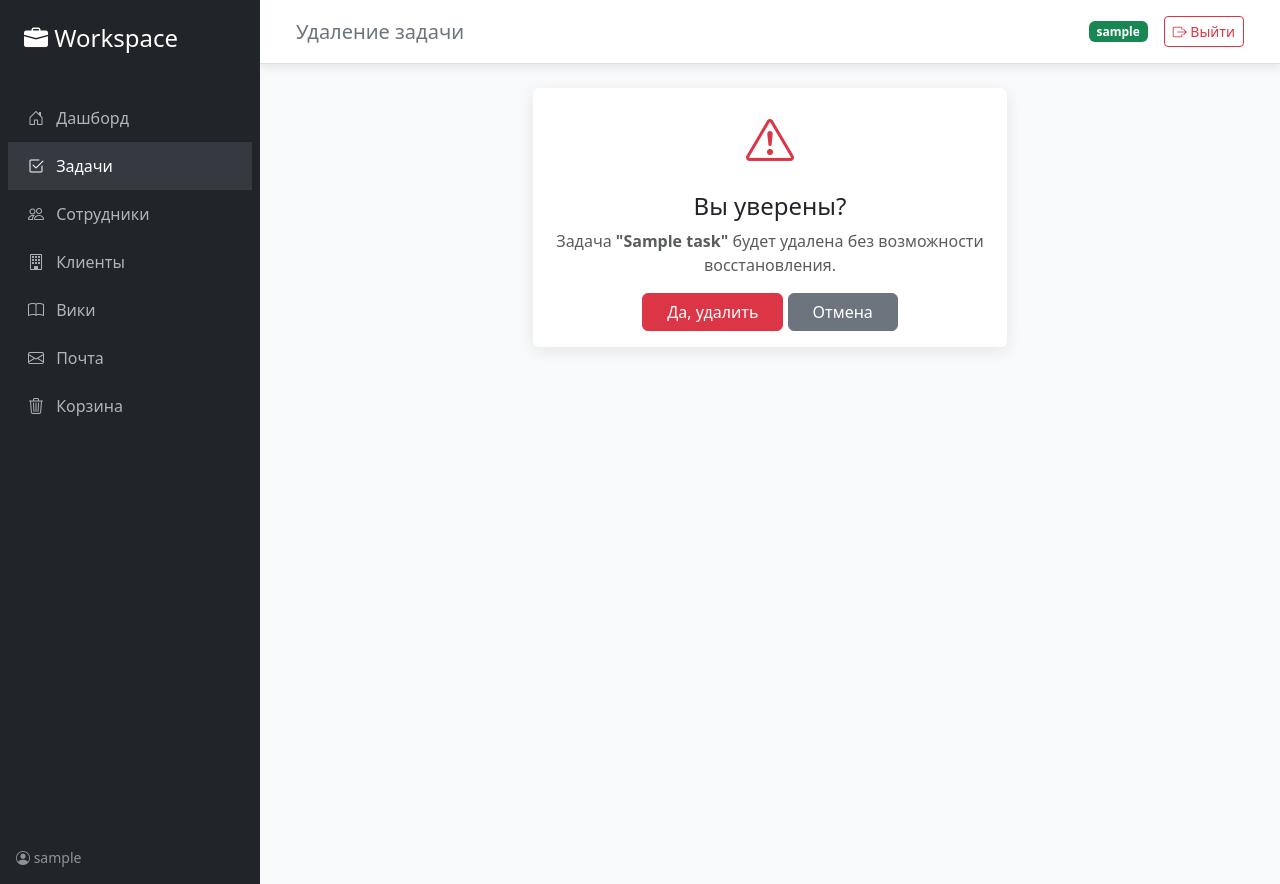
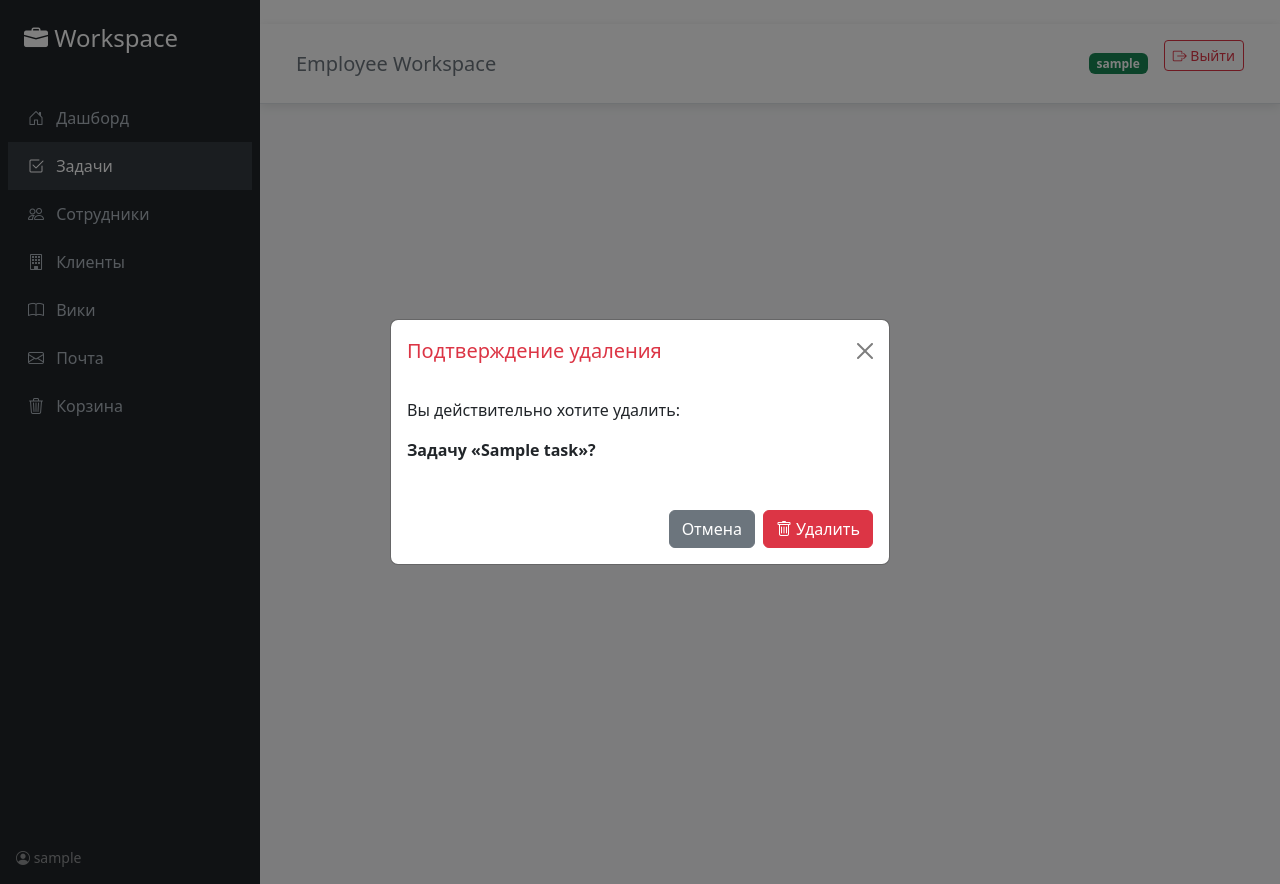
Before and after one commit to fake-stmz/employee-workspace-django, a Django app: page /tasks/1/delete/ in a window 1280 px wide. Run offline with Django 5.2, Linux system fonts and the light colour scheme; a user stored in the database is signed in; tables that the repository leaves empty hold one stand-in row (values such as "Sample post").

Commit message:
feat: modal deletion confirm windows

```diff
--- a/templates/base.html
+++ b/templates/base.html
@@ -171,7 +171,63 @@
             {% endfor %}
         {% endif %}
     });
+
+    // Модальное окно удаления
+    function showDeleteModal(url, itemName) {
+        document.getElementById('modalBody').innerHTML = `
+            <p>Вы действительно хотите удалить:</p>
+            <p class="fw-bold">${itemName}?</p>
+        `;
+        document.getElementById('deleteForm').action = url;
+
+        const modal = new bootstrap.Modal(document.getElementById('deleteModal'));
+        modal.show();
+    }
+
+    // Модальное окно для ПОЛНОГО удаления
+    function showPermanentDeleteModal(modelName, pk, itemName) {
+        document.getElementById('modalTitle').textContent = "ПОЛНОЕ УДАЛЕНИЕ";
+        document.getElementById('modalBody').innerHTML = `
+            <div class="text-center">
+                <i class="bi bi-exclamation-octagon text-danger" style="font-size: 3rem;"></i>
+                <p class="mt-3 mb-1 text-danger fw-bold">ВНИМАНИЕ! Действие необратимо</p>
+                <p>Вы собираетесь полностью удалить:</p>
+                <p class="fs-5 fw-bold">"${itemName}"</p>
+                <p class="text-muted small">Запись будет удалена из базы навсегда.</p>
+            </div>
+        `;
+
+        // Меняем action формы
+        const form = document.getElementById('deleteForm');
+        form.action = `/permanent-delete/${modelName}/${pk}/`;
+
+        const modal = new bootstrap.Modal(document.getElementById('deleteModal'));
+        modal.show();
+    }
 </script>
+
+<div class="modal fade" id="deleteModal" tabindex="-1" aria-hidden="true">
+    <div class="modal-dialog modal-dialog-centered">
+        <div class="modal-content">
+            <div class="modal-header border-0">
+                <h5 class="modal-title text-danger" id="modalTitle">Подтверждение удаления</h5>
+                <button type="button" class="btn-close" data-bs-dismiss="modal"></button>
+            </div>
+            <div class="modal-body" id="modalBody">
+                <!-- Заполняется через JS -->
+            </div>
+            <div class="modal-footer border-0">
+                <button type="button" class="btn btn-secondary" data-bs-dismiss="modal">Отмена</button>
+                <form id="deleteForm" method="post" style="display: inline;">
+                    {% csrf_token %}
+                    <button type="submit" class="btn btn-danger" id="confirmDeleteBtn">
+                        <i class="bi bi-trash"></i> Удалить
+                    </button>
+                </form>
+            </div>
+        </div>
+    </div>
+</div>
 
 {% block extra_js %}{% endblock %}
 </body>
--- a/templates/tasks/task_confirm_delete.html
+++ b/templates/tasks/task_confirm_delete.html
@@ -1,26 +1,10 @@
-{% extends 'base.html' %}
-{% block page_title %}Удаление задачи{% endblock %}
-
+HTML{% extends 'base.html' %}
 {% block content %}
 
-<div class="row justify-content-center">
-    <div class="col-md-6">
-        <div class="card border-danger">
-            <div class="card-body text-center">
-                <i class="bi bi-exclamation-triangle text-danger" style="font-size: 3rem;"></i>
-                <h4 class="mt-3">Вы уверены?</h4>
-                <p class="text-muted">
-                    Задача <strong>"{{ task.title }}"</strong> будет удалена без возможности восстановления.
-                </p>
-
-                <form method="post" class="d-inline">
-                    {% csrf_token %}
-                    <button type="submit" class="btn btn-danger px-4">Да, удалить</button>
-                </form>
-                <a href="{% url 'task_list' %}" class="btn btn-secondary px-4">Отмена</a>
-            </div>
-        </div>
-    </div>
-</div>
+<script>
+    document.addEventListener('DOMContentLoaded', function() {
+        showDeleteModal("{% url 'task_delete' task.pk %}", 'Задачу «{{ task.title }}»');
+    });
+</script>
 
 {% endblock %}
--- a/templates/tasks/task_form.html
+++ b/templates/tasks/task_form.html
@@ -80,7 +80,7 @@
                         <button type="submit" class="btn btn-success px-4">
                             <i class="bi bi-save"></i> Сохранить изменения
                         </button>
-                        <a href="{% url 'task_detail' task.pk %}" class="btn btn-secondary px-4">
+                        <a href="{% if task %}{% url 'task_detail' task.pk %}{% else %}{% url 'task_list' %}{% endif %}" class="btn btn-secondary px-4">
                             Отмена
                         </a>
                     </div>
--- a/templates/tasks/task_list.html
+++ b/templates/tasks/task_list.html
@@ -127,9 +127,10 @@ document.addEventListener('DOMContentLoaded', function() {
                                 <a href="/tasks/${task.id}/edit/" class="btn btn-sm btn-outline-primary me-1">
                                     <i class="bi bi-pencil"></i>
                                 </a>
-                                <a href="/tasks/${task.id}/delete/" class="btn btn-sm btn-outline-danger">
+                                <button onclick="showDeleteModal('/tasks/${task.id}/delete/', 'Задачу «${task.title}»')"
+                                        class="btn btn-sm btn-outline-danger">
                                     <i class="bi bi-trash"></i>
-                                </a>
+                                </button>
                             </td>
                         </tr>`;
                     tableBody.innerHTML += row;
```
Also changed, not shown: apps/core/views.py (+5 -10 lines), templates/deleted_items.html (+7 -5 lines), templates/permanent_delete_confirm.html (deleted, +0 -34 lines), templates/wiki/wiki_confirm_delete.html (+5 -19 lines), templates/wiki/wiki_list.html (+4 -3 lines).
